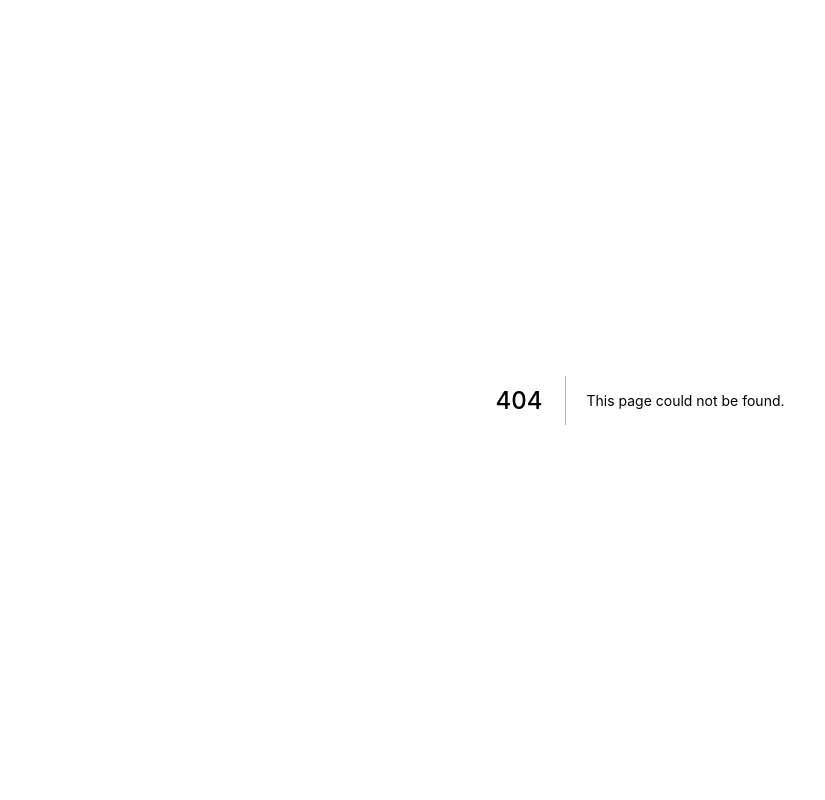
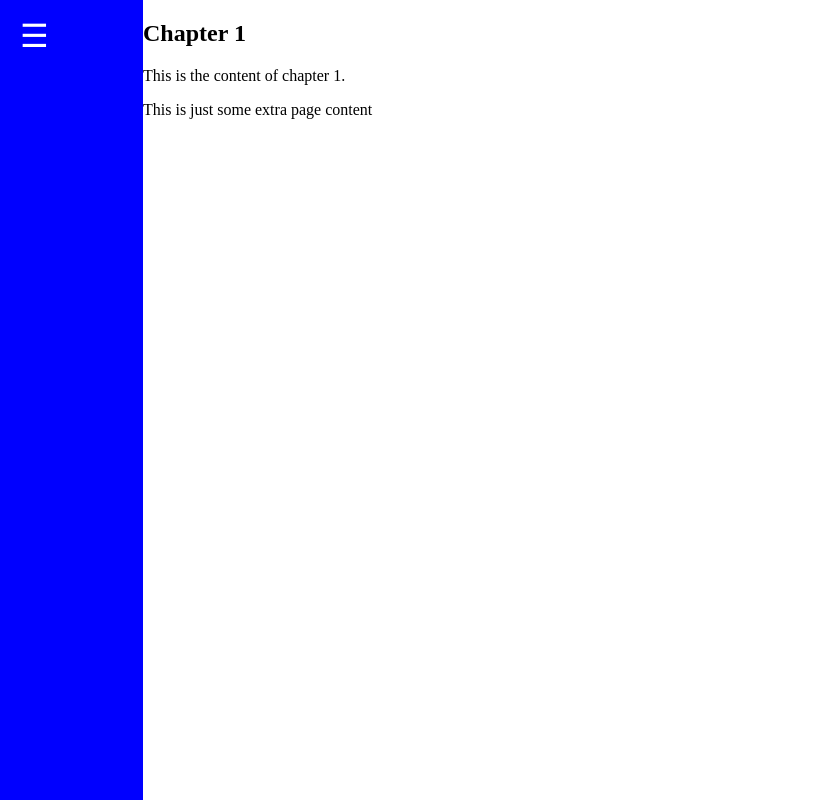
Before and after one commit to scottie-schneider/design, a Next.js app: page /grid/advanced_layouts/animated_sidebar in a window 1280 px wide. Before the commit this address had no page. Shown: the whole page, without its empty margins (0-825 px from the left). Built offline with nearby package versions, Linux system fonts and the light colour scheme.

Commit message:
animated sidebar

```diff
--- /dev/null
+++ b/pages/grid/advanced_layouts/animated_sidebar.js
@@ -0,0 +1,69 @@
+import { useState } from "react";
+import styled from "styled-components";
+
+const StyledBody = styled.body`
+  aside {
+    display: flex;
+    flex-direction: column;
+    background: blue;
+    color: #fff;
+    padding: 20px;
+    font-size: 3.5rem;
+    position: relative;
+    width: 103px;
+    transition: width 350ms ease;
+  }
+  main {
+    display: grid;
+    height: 100%;
+    grid-template-columns: auto 1fr;
+  }
+  main.opened-nav aside {
+    width: 400px;
+  }
+  #hamburger-menu,
+  #close-menu {
+    position: absolute;
+    font-size: 2rem;
+    line-height: 2rem;
+    color: #fff;
+    text-decoration: none;
+    z-index: 1000;
+    cursor: pointer;
+    transition: opacity 350ms;
+  }
+  #hamburger-menu {
+    left: 20px;
+  }
+  #close-menu {
+    right: 20px;
+  }
+`;
+
+const AnimatedSidebar = () => {
+  const [open, setOpen] = useState(false);
+  return (
+    <StyledBody>
+      <main className={open ? "opened-nav" : ""}>
+        <aside>
+          {!open ? (
+            <a onClick={() => setOpen(!open)} id="hamburger-menu" href="#">
+              &#9776;
+            </a>
+          ) : (
+            <a onClick={() => setOpen(!open)} id="close-menu" href="#">
+              X
+            </a>
+          )}
+        </aside>
+        <section>
+          <h1>Chapter 1</h1>
+          <p>This is the content of chapter 1.</p>
+          <p>This is just some extra page content</p>
+        </section>
+      </main>
+    </StyledBody>
+  );
+};
+
+export default AnimatedSidebar;
```
